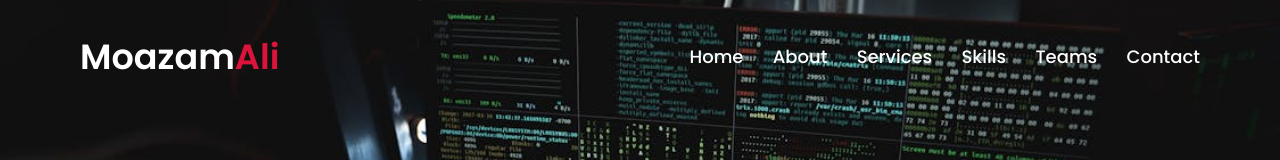
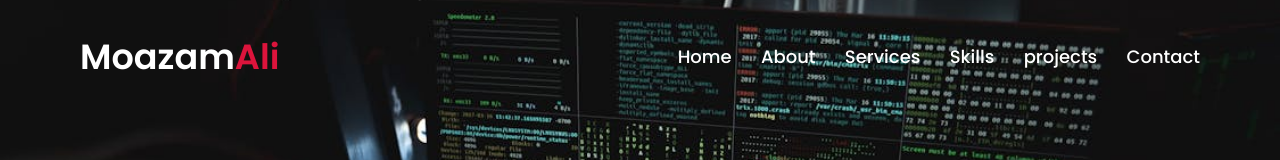
Before and after one commit to moazamali52/portfoliu, a plain HTML site: page index.html in a window 1280 px wide. Shown: the top 160 px of the page. Drawn offline with nearby package versions, Linux system fonts and the light colour scheme; a script that the page names is missing.

Commit message:
Update index.html
header updated

```diff
--- a/index.html
+++ b/index.html
@@ -1418,7 +1418,7 @@
                 <li><a href="#about" class="menu-btn">About</a></li>
                 <li><a href="#services" class="menu-btn">Services</a></li>
                 <li><a href="#skills" class="menu-btn">Skills</a></li>
-                <li><a href="#projects" class="menu-btn">Teams</a></li>
+                <li><a href="#projects" class="menu-btn">projects</a></li>
                 <li><a href="#contact" class="menu-btn">Contact</a></li>
             </ul>
             <div class="menu-btn">
```
